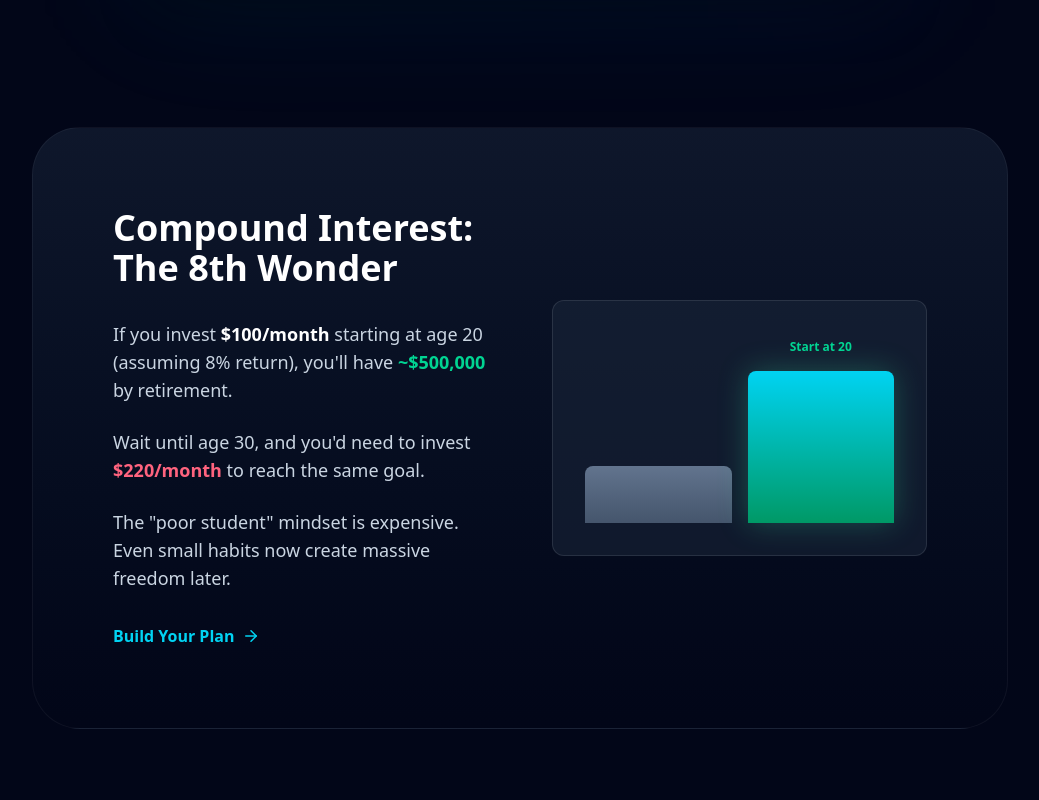
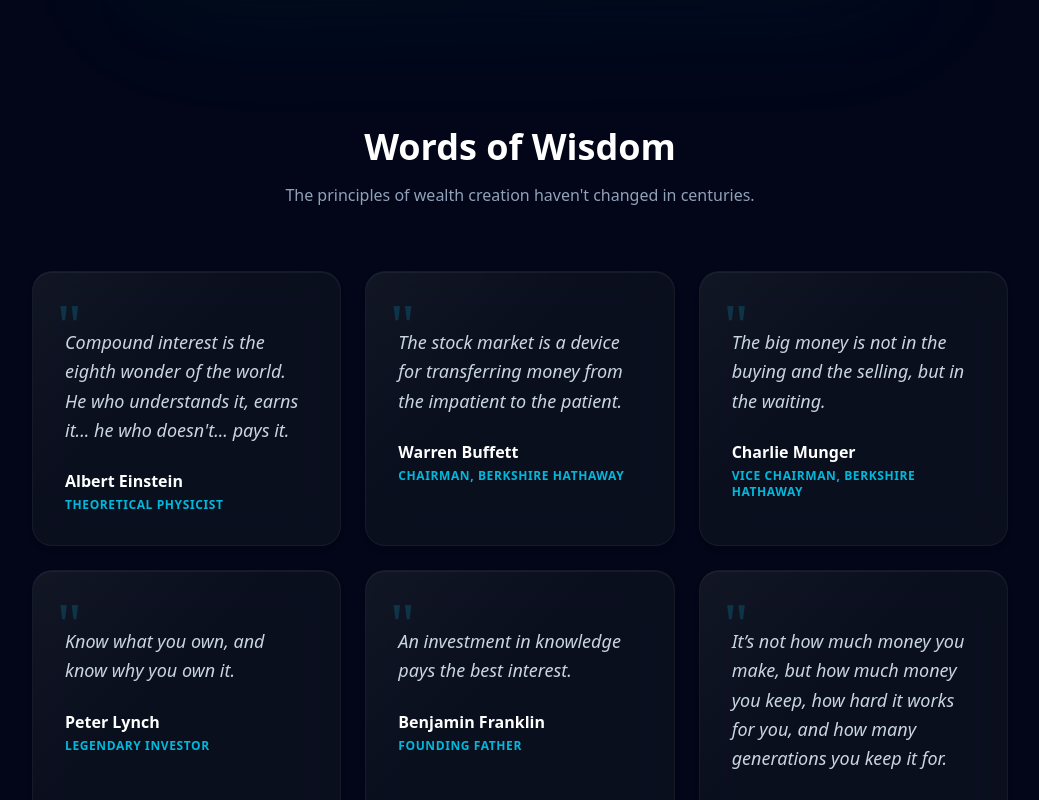
Before and after one commit to rvazz2/ry-quant, a Next.js app in the folder frontend/: page /mission in a window 1280 px wide. Shown: the part 1520-2320 px from the top of the page, without its empty margins (120-1159 px from the left). Built offline with nearby package versions, Linux system fonts and the light colour scheme.

Commit message:
Add financial quotes to Mission page

```diff
--- a/frontend/app/mission/page.tsx
+++ b/frontend/app/mission/page.tsx
@@ -83,6 +83,64 @@ export default function MissionPage() {
                     <FinancialQuiz />
                 </div>
 
+                {/* Wise Quotes Section */}
+                <div className="mb-32">
+                    <div className="text-center mb-16">
+                        <h2 className="text-4xl font-bold text-white mb-4">Words of Wisdom</h2>
+                        <p className="text-slate-400 max-w-2xl mx-auto">
+                            The principles of wealth creation haven't changed in centuries.
+                        </p>
+                    </div>
+
+                    <div className="grid grid-cols-1 md:grid-cols-2 lg:grid-cols-3 gap-6">
+                        {[
+                            {
+                                quote: "Compound interest is the eighth wonder of the world. He who understands it, earns it... he who doesn't... pays it.",
+                                author: "Albert Einstein",
+                                role: "Theoretical Physicist"
+                            },
+                            {
+                                quote: "The stock market is a device for transferring money from the impatient to the patient.",
+                                author: "Warren Buffett",
+                                role: "Chairman, Berkshire Hathaway"
+                            },
+                            {
+                                quote: "The big money is not in the buying and the selling, but in the waiting.",
+                                author: "Charlie Munger",
+                                role: "Vice Chairman, Berkshire Hathaway"
+                            },
+                            {
+                                quote: "Know what you own, and know why you own it.",
+                                author: "Peter Lynch",
+                                role: "Legendary Investor"
+                            },
+                            {
+                                quote: "An investment in knowledge pays the best interest.",
+                                author: "Benjamin Franklin",
+                                role: "Founding Father"
+                            },
+                            {
+                                quote: "It’s not how much money you make, but how much money you keep, how hard it works for you, and how many generations you keep it for.",
+                                author: "Robert Kiyosaki",
+                                role: "Author, Rich Dad Poor Dad"
+                            }
+                        ].map((item, i) => (
+                            <div key={i} className="glass-panel p-8 rounded-2xl border border-white/5 bg-slate-900/40 hover:bg-slate-900/60 transition-all hover:-translate-y-1 relative group">
+                                <div className="absolute top-6 left-6 text-cyan-500/20 text-6xl font-serif leading-none select-none group-hover:text-cyan-500/30 transition-colors">"</div>
+                                <div className="relative z-10 pt-6">
+                                    <p className="text-slate-300 text-lg leading-relaxed mb-6 italic">
+                                        {item.quote}
+                                    </p>
+                                    <div>
+                                        <h4 className="text-white font-bold">{item.author}</h4>
+                                        <p className="text-cyan-500 text-xs uppercase tracking-wider font-bold mt-1">{item.role}</p>
+                                    </div>
+                                </div>
+                            </div>
+                        ))}
+                    </div>
+                </div>
+
                 {/* The Solution / Section */}
                 <div className="bg-gradient-to-b from-slate-900 to-slate-950 rounded-[3rem] p-8 md:p-20 border border-white/5 relative overflow-hidden mb-24">
                     <div className="absolute top-0 right-0 w-full h-full bg-[radial-gradient(circle_at_top_right,_var(--tw-gradient-stops))] from-cyan-500/5 via-transparent to-transparent" />
```
Also changed, not shown: frontend/public/sw.js.
